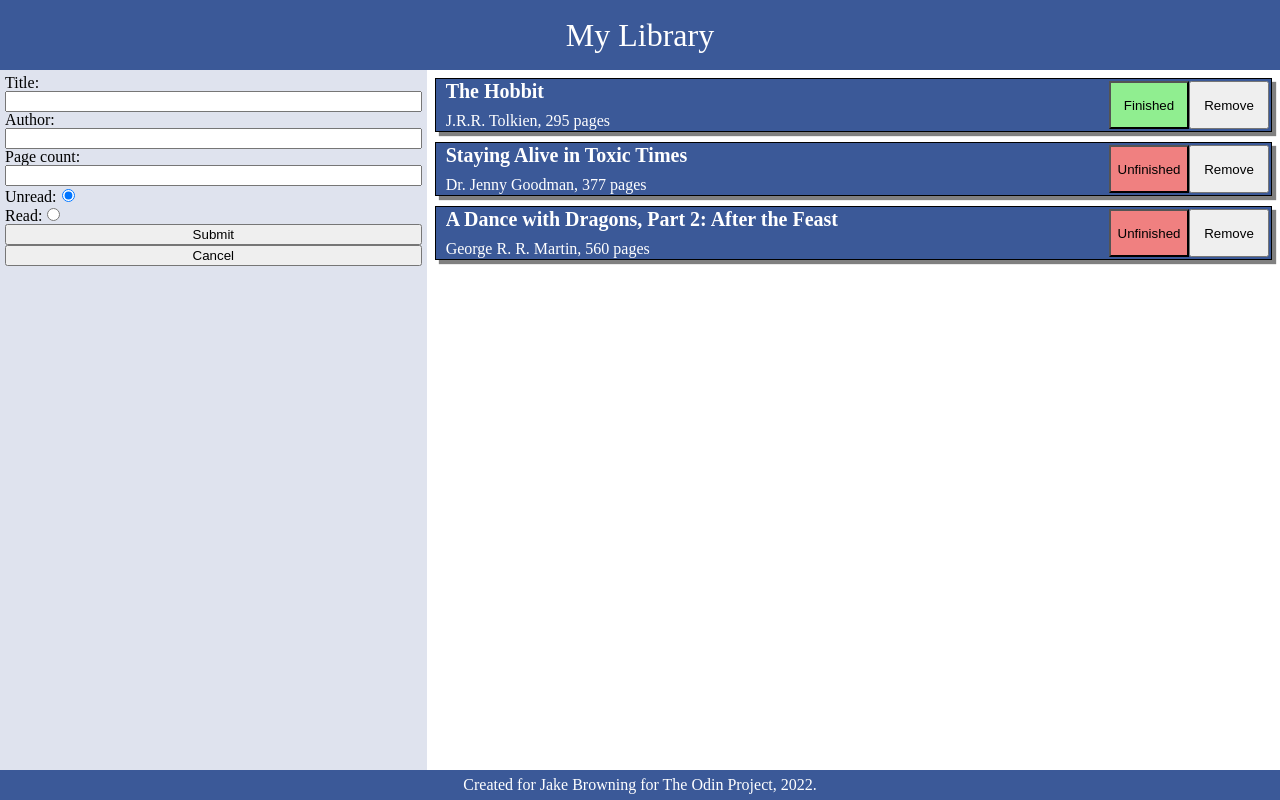
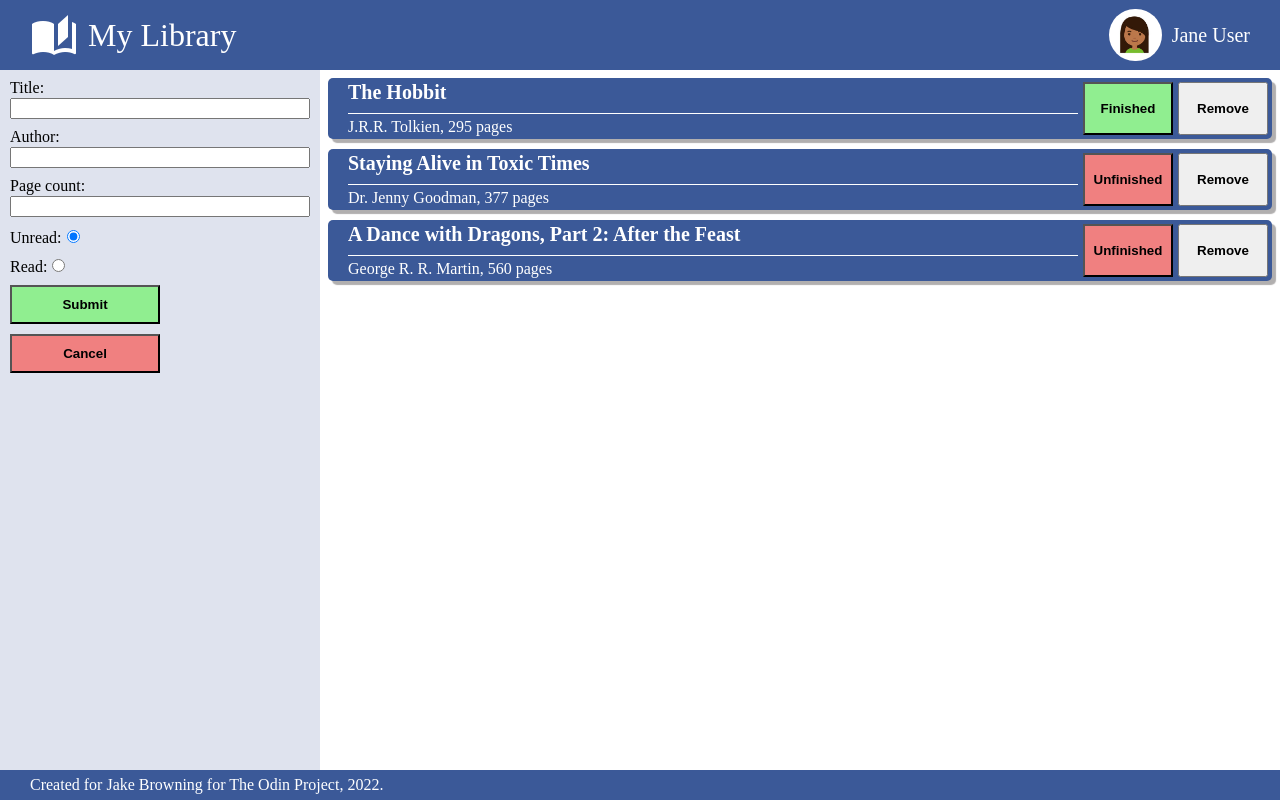
Before and after one commit to JakeBrowning90/library-project, a plain HTML site: page index.html in a window 1280 px wide. Both pictures are taken after a click on the button "Add new book". Drawn offline with Linux system fonts and the light colour scheme.

Commit message:
Add additional styling to buttons and cards

```diff
--- a/index.html
+++ b/index.html
@@ -11,7 +11,14 @@
 </head>
 <body>
     <div class="header">
-        <h1>My Library</h1>
+        <div class="headerHalf">
+            <img src="images/book-open-page-variant.png" alt="book logo">
+            <h1>My Library</h1>
+        </div>
+        <div class="headerHalf">
+            <img src="images/avatar2.jpg" alt="profile pic" class="profilePic">
+            <p>Jane User</p>
+        </div>
     </div>
     <div class="sidebar" id="sidebar">
             <button type="button" id="callForm">Add new book</button>
--- a/script.js
+++ b/script.js
@@ -36,6 +36,9 @@ function addBookToLibrary(Book) {
 //Call new book form, build in sidebar
 callFormButton.addEventListener('click', function(){
     callFormButton.remove();
+
+    const titleDiv = document.createElement("div");
+    titleDiv.classList.add('formTextInput');
     const titleLabel = document.createElement("label");
     titleLabel.setAttribute("for", "title");
     titleLabel.textContent = "Title:";
@@ -43,18 +46,25 @@ callFormButton.addEventListener('click', function(){
     titleField.setAttribute("required", "");
     titleField.setAttribute("id", "title");
     titleField.setAttribute("name", "title");
+
+    const authorDiv = document.createElement("div");
+    authorDiv.classList.add('formTextInput');
     const authorLabel = document.createElement("label");
     authorLabel.textContent = "Author:";
     const authorField = document.createElement("input");
     authorField.setAttribute("required", "");
     authorField.setAttribute("id", "author");
     authorField.setAttribute("name", "author");
+
+    const pagesDiv = document.createElement("div");
+    pagesDiv.classList.add('formTextInput');
     const pagesLabel = document.createElement("label");
     pagesLabel.textContent = "Page count:";
     const pagesField = document.createElement("input");
     pagesField.setAttribute("required", "");
     pagesField.setAttribute("id", "pages");
     pagesField.setAttribute("name", "pages");
+
     const radioRow1 = document.createElement('div');
     const readLabel = document.createElement("label");
     readLabel.textContent = "Read:";
@@ -63,6 +73,7 @@ callFormButton.addEventListener('click', function(){
     readRadio.setAttribute("type", "radio");
     readRadio.setAttribute("id", "readTrue");
     readRadio.setAttribute("name", "readStatus");
+
     const radioRow2 = document.createElement('div');
     const unreadLabel = document.createElement("label");
     unreadLabel.textContent = "Unread:";
@@ -76,27 +87,39 @@ callFormButton.addEventListener('click', function(){
     const submitButton = document.createElement("input");
     submitButton.setAttribute("type", "submit");
     submitButton.setAttribute("id", "addBook");
+    submitButton.classList.add('formButton');
+
     const cancelButton = document.createElement("input");
     cancelButton.setAttribute("type", "button");
     cancelButton.setAttribute("id", "cancelButton");
     cancelButton.setAttribute("value", "Cancel");
+    cancelButton.classList.add('formButton');
     cancelButton.addEventListener("click", function () {
         refreshPage();
         printLibrary();
     });
-    bookForm.appendChild(titleLabel);
-    bookForm.appendChild(titleField);
-    bookForm.appendChild(authorLabel);
-    bookForm.appendChild(authorField);
-    bookForm.appendChild(pagesLabel);
-    bookForm.appendChild(pagesField);
+    bookForm.appendChild(titleDiv);
+    titleDiv.appendChild(titleLabel);
+    titleDiv.appendChild(titleField);
+
+    bookForm.appendChild(authorDiv);
+    authorDiv.appendChild(authorLabel);
+    authorDiv.appendChild(authorField);
+
+    bookForm.appendChild(pagesDiv);
+    pagesDiv.appendChild(pagesLabel);
+    pagesDiv.appendChild(pagesField);
+
     bookForm.appendChild(radioRow1);
     radioRow1.appendChild(unreadLabel);
     radioRow1.appendChild(unreadRadio);
+
     bookForm.appendChild(radioRow2);
     radioRow2.appendChild(readLabel);
     radioRow2.appendChild(readRadio);
+
     bookForm.appendChild(submitButton);
+
     bookForm.appendChild(cancelButton);
 });
 
--- a/style.css
+++ b/style.css
@@ -2,13 +2,17 @@ html, body {
     height: 100vh;
     width: 100vw;
     display: grid;
-    grid-template-columns: 1fr 2fr;
+    grid-template-columns: 1fr 3fr;
     grid-template-rows: 70px 1fr 30px;
     color: white;
 }
 
 h1 {
-    font-size: 2em;
+    font-size: 2rem;
+}
+
+button, input {
+    font-weight: bold;
 }
 
 .header, .footer {
@@ -16,21 +20,64 @@ h1 {
     background-color: #3b5998;
     display: flex;
     align-items: center;
-    justify-content: center;
+    justify-content: space-between;
+    padding: 0px 30px 0px 30px;
+}
+
+.headerHalf {
+    height: 100%;
+    display: flex;
+    align-items: center;
+    gap: 10px;
+}
+
+.headerHalf > p {
+    font-size: 20px;
+}
+
+.profilePic {
+    border-radius: 50%;
+    height: 75%;
 }
 
 .sidebar {
     background-color: #dfe3ee;
     color: black;
-    padding: 5px;
+    padding: 10px;
     display: flex;
     flex-direction: column;
-    justify-items: flex-start;
+    align-items: flex-start;
+}
+
+#callForm {
+    color: white;
+    background-color: #456cbe;
+    padding: 20px;
+    font-weight: bold;
+    width: 50%;
+    align-self: center;
+}
+
+#callForm:hover {
+    background-color: #456bbeab;
 }
 
 .bookForm {
+    width: 100%;
     display: grid;
     grid-template-rows: auto;
+    gap: 10px;
+}
+
+.formTextInput {
+    display: flex;
+    flex-direction: column;
+    gap: 2px;
+}
+
+.formButton {
+    padding: 10px;
+    width: 50%;
 }
 
 .container {
@@ -43,35 +90,44 @@ h1 {
 
 .card {
     background-color: #3b5998;
-    box-shadow: 4px 4px 1px grey;
-    border-style: solid;
-    border-width: 1px;
-    border-color: black;
-    padding: 2px 2px 2px 10px;
+    border-radius: 5px;
+    box-shadow: 4px 4px 1px rgb(177, 175, 175);
+    padding: 4px 4px 4px 20px;
     display: grid;
-    grid-template-columns: 1fr 80px 80px;
+    grid-template-columns: 1fr 90px 90px;
     grid-template-rows: 2fr 1fr;
+    gap: 5px;
 }
 
 .titleRow {
-    font-size: 1.25em;
+    font-size: 1.25rem;
     font-weight: bold;
     white-space: nowrap;
     overflow: hidden;
     text-overflow: ellipsis;
+    border-bottom: #ffffff solid 1px;
 }
 
 .readToggle {
     grid-column: 2 / 3;
     grid-row: 1 / -1;
+    text-align: center;
 }
 
-.finished {
+.finished, #addBook{
     background-color: lightgreen;
 }
 
-.unfinished {
+.finished:hover, #addBook:hover {
+    background-color: #99ff99;
+}
+
+.unfinished, #cancelButton {
     background-color: lightcoral;
+}
+
+.unfinished:hover, #cancelButton:hover {
+    background-color: rgb(255, 152, 152);
 }
 
 .deleteButton {
```
Also changed, not shown: images/avatar2.jpg (added), images/book-open-page-variant.png (added).
